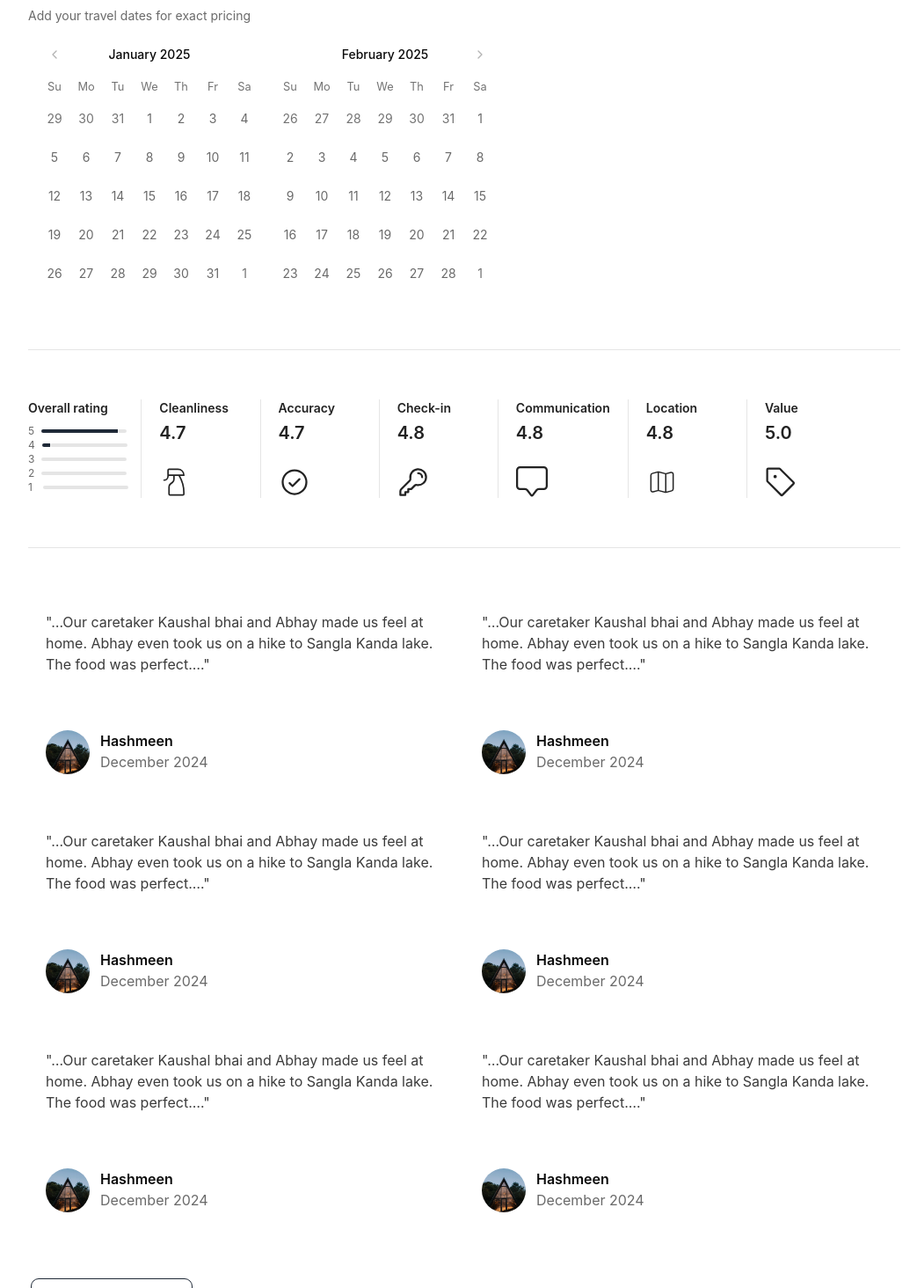
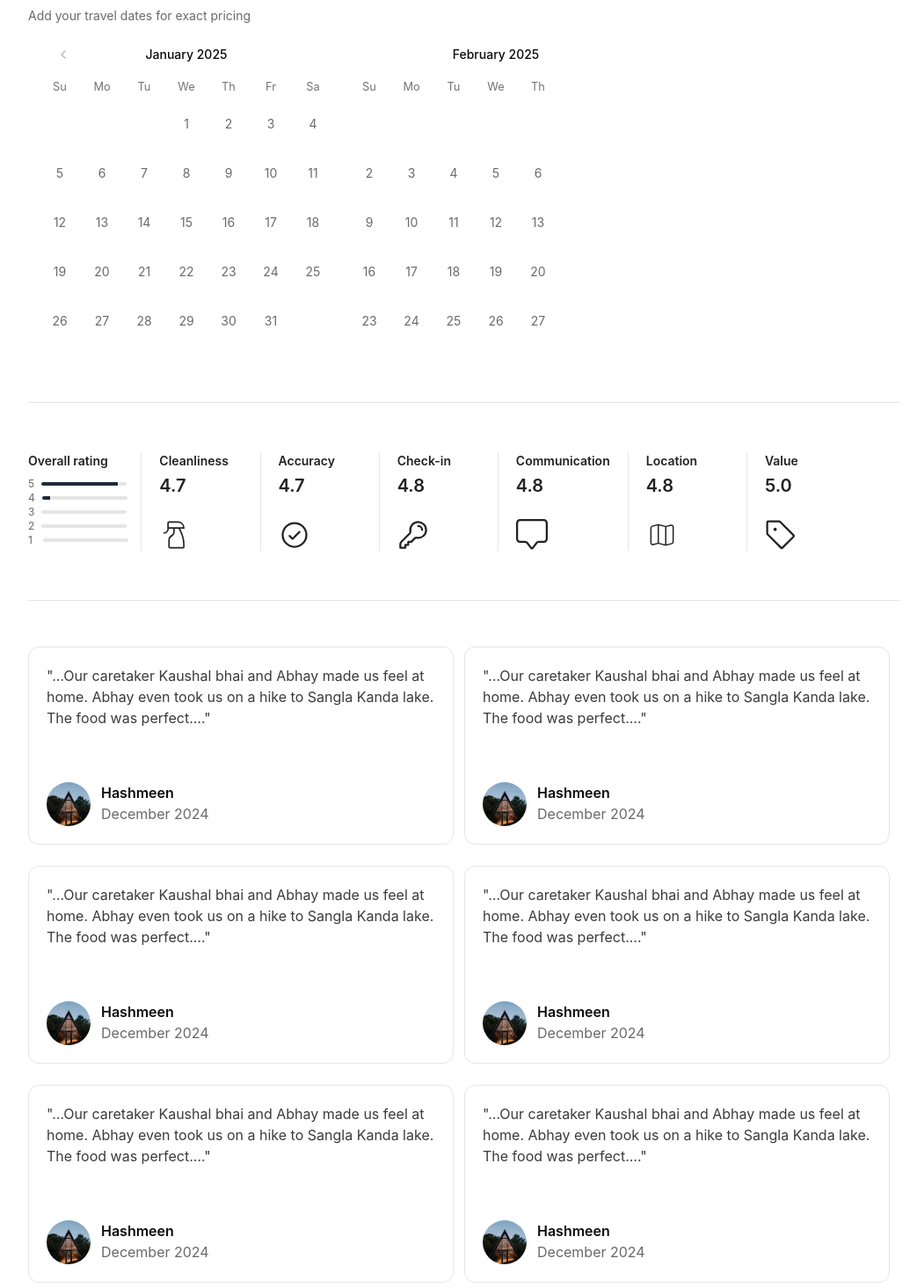
Before and after one commit to harshitgoyal101/AirBnb, a Next.js app in the folder airbnb/: page /property/1 in a window 1280 px wide. Shown: the part 1766-3230 px from the top of the page at 88% size, without its empty margins (112-1155 px from the left). Built offline with nearby package versions, Linux system fonts and the light colour scheme.

Commit message:
calendar fixed

```diff
--- a/airbnb/app/property/[id]/page.tsx
+++ b/airbnb/app/property/[id]/page.tsx
@@ -231,12 +231,12 @@ export default function PropertyDetailPage() {
             {/* ---------------------------------------------------------Reviews------------------------------------------------------- */}
 
             <div className="invisible h-0 md:h-fit md:visible md:grid grid-cols-2 justify-self-stretch md:py-10">
-                <ReviewCard className = "border-none"/>
-                <ReviewCard className = "border-none"/>
-                <ReviewCard className = "border-none"/>
-                <ReviewCard className = "border-none"/>
-                <ReviewCard className = "border-none"/>
-                <ReviewCard className = "border-none"/>
+                <ReviewCard/>
+                <ReviewCard/>
+                <ReviewCard/>
+                <ReviewCard/>
+                <ReviewCard/>
+                <ReviewCard/>
             </div>
 
             <div className="md:hidden">
--- a/airbnb/components/ui/calendar.tsx
+++ b/airbnb/components/ui/calendar.tsx
@@ -12,7 +12,7 @@ export type CalendarProps = React.ComponentProps<typeof DayPicker>
 function Calendar({
   className,
   classNames,
-  showOutsideDays = true,
+  showOutsideDays = false,
   ...props
 }: CalendarProps) {
   return (
@@ -27,21 +27,22 @@ function Calendar({
         nav: "space-x-1 flex items-center",
         nav_button: cn(
           buttonVariants({ variant: "default" }),
-          "h-7 w-7 bg-transparent p-0 opacity-50 hover:opacity-100 focus:bg-darkText"
+          "h-12 w-12 bg-transparent p-0 opacity-50 hover:opacity-100 focus:bg-darkText"
         ),
         nav_button_previous: "absolute left-1",
         nav_button_next: "absolute right-1",
         table: "w-full border-collapse space-y-1",
         head_row: "flex",
         head_cell:
-          "text-muted-foreground rounded-md w-9 font-normal text-[0.8rem]",
+          "text-muted-foreground rounded-md w-12 font-normal text-[0.8rem]",
         row: "flex w-full mt-2",
-        cell: "h-9 w-9 text-center text-sm p-0 relative [&:has([aria-selected].day-range-end)]:rounded-r-md [&:has([aria-selected].day-outside)]:bg-accent/50 [&:has([aria-selected])]:bg-accent first:[&:has([aria-selected])]:rounded-l-md last:[&:has([aria-selected])]:rounded-r-md focus-within:relative focus-within:z-20",
+        cell: "h-12 w-12 text-center text-sm p-0 relative [&:has([aria-selected].day-range-end)]:rounded-r-md [&:has([aria-selected].day-outside)]:bg-accent/50 [&:has([aria-selected])]:bg-accent first:[&:has([aria-selected])]:rounded-l-md last:[&:has([aria-selected])]:rounded-r-md focus-within:relative focus-within:z-20",
         day: cn(
           buttonVariants({ variant: "default" }),
-          "h-9 w-9 p-0 font-normal aria-selected:opacity-100 focus:bg-darkText"
+          "h-12 w-12 p-0 font-normal aria-selected:opacity-100 focus:bg-darkText"
         ),
-        day_range_end: "day-range-end",
+        day_range_end: "day-range-end bg-black",
+        day_range_start: "day-range-start bg-black",
         day_selected:
           "bg-primary text-primary-foreground hover:bg-primary hover:text-primary-foreground focus:bg-primary focus:text-primary-foreground",
         day_today: "bg-accent text-accent-foreground",
```
